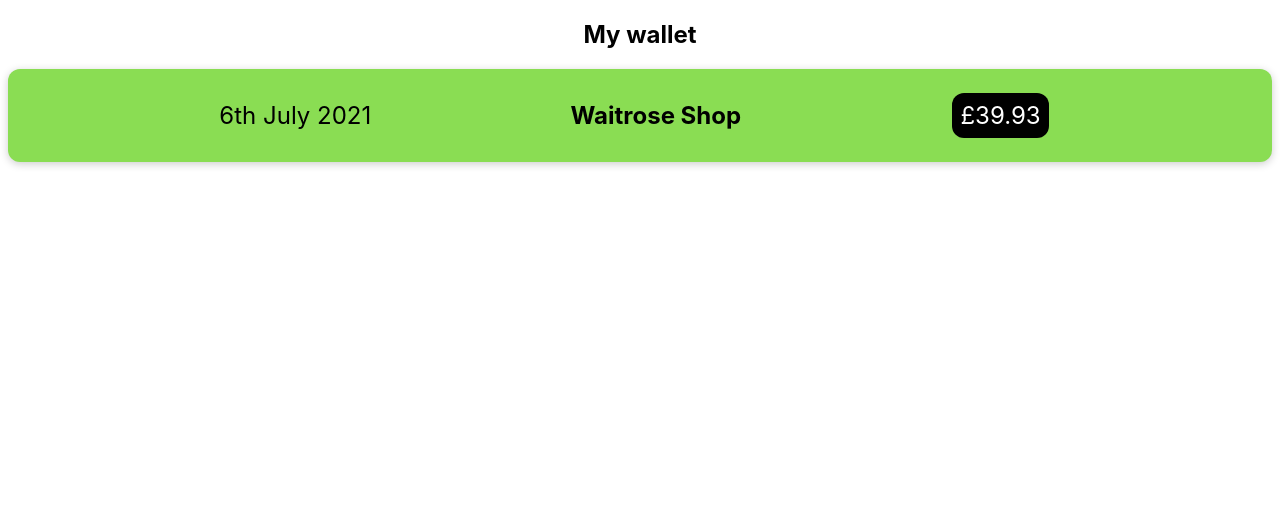
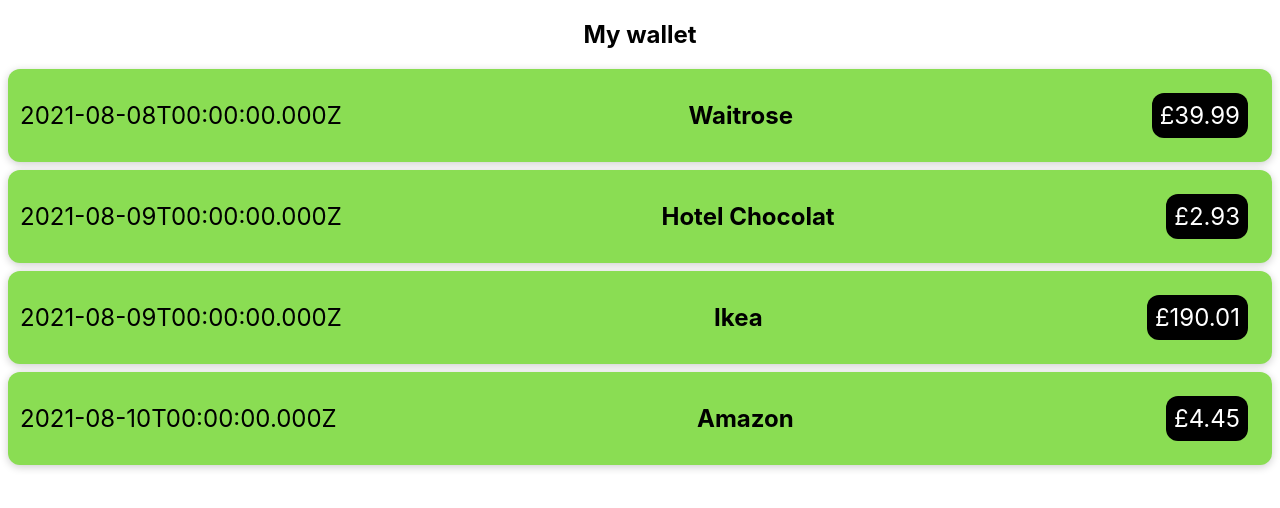
Before and after one commit to patchinator/wallet-watcher, a React (Create React App) app: page / in a window 1280 px wide. Shown: the top 508 px of the page. Built offline with nearby package versions, Linux system fonts and the light colour scheme; the HTML template or start-up script is replaced by a standard one.

Commit message:
added test wallet items

```diff
--- a/src/App.js
+++ b/src/App.js
@@ -2,10 +2,52 @@
 import WalletItem from './components/WalletItem';
 
 const App = () => {
+  const newItem = [
+    {
+      title: 'Waitrose',
+      amount: 39.99,
+      date: new Date(2021, 7, 8)
+    },
+    {
+      title: 'Hotel Chocolat',
+      amount: 2.93,
+      date: new Date(2021, 7, 9)
+    },
+    {
+      title: 'Ikea',
+      amount: 190.01,
+      date: new Date(2021, 7, 9)
+    },
+    {
+      title: 'Amazon',
+      amount: 4.45,
+      date: new Date(2021, 7, 10)}
+  ];
+
+
   return (
-    <div className='App'>
+    <div className="App">
       <h2>My wallet</h2>
-      <WalletItem></WalletItem>
+      <WalletItem
+        title={newItem[0].title}
+        amount={newItem[0].amount}
+        date={newItem[0].date}
+      ></WalletItem>
+      <WalletItem
+        title={newItem[1].title}
+        amount={newItem[1].amount}
+        date={newItem[1].date}
+      ></WalletItem>
+      <WalletItem
+        title={newItem[2].title}
+        amount={newItem[2].amount}
+        date={newItem[2].date}
+      ></WalletItem>
+      <WalletItem
+        title={newItem[3].title}
+        amount={newItem[3].amount}
+        date={newItem[3].date}
+      ></WalletItem>
     </div>
   );
 }
--- a/src/components/WalletItem.css
+++ b/src/components/WalletItem.css
@@ -1,6 +1,6 @@
 .wallet-item {
   display: flex;
-  justify-content: space-evenly;
+  justify-content: space-between;
   align-items: center;
   box-shadow: 0 2px 8px rgba(0, 0, 0, 0.2);
   padding: 12px;
--- a/src/components/WalletItem.js
+++ b/src/components/WalletItem.js
@@ -1,12 +1,12 @@
 import './WalletItem.css';
 import React from 'react';
 
-const walletItem = () => {
+const walletItem = (props) => {
   return (
     <div className='wallet-item'>
-        <div className='wallet-item-date'>6th July 2021</div>
-        <h2>Waitrose Shop</h2>
-      <div className='wallet-item-price'>£39.93</div>
+        <div className='wallet-item-date'>{props.date.toISOString()}</div>
+        <h2>{props.title}</h2>
+      <div className='wallet-item-price'>£{props.amount}</div>
     </div>
   );
 }
```
